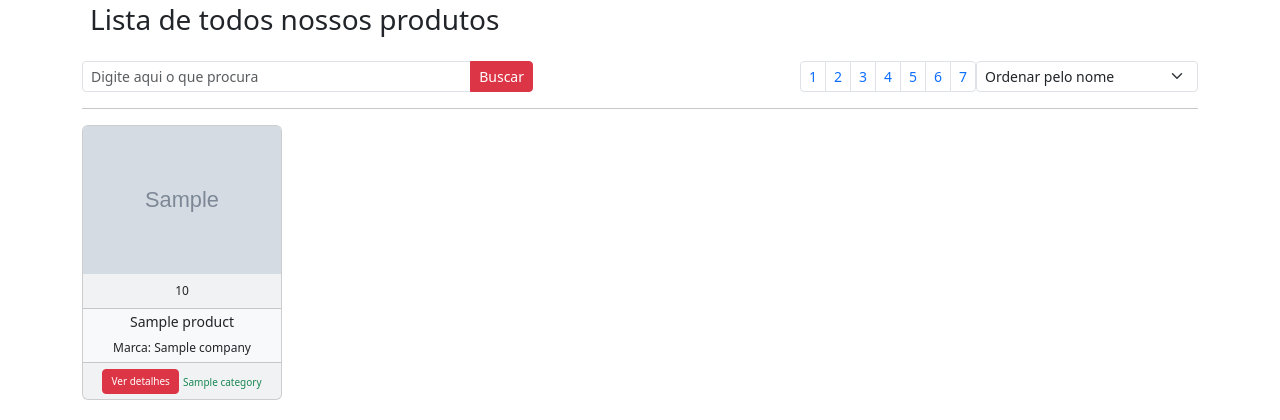
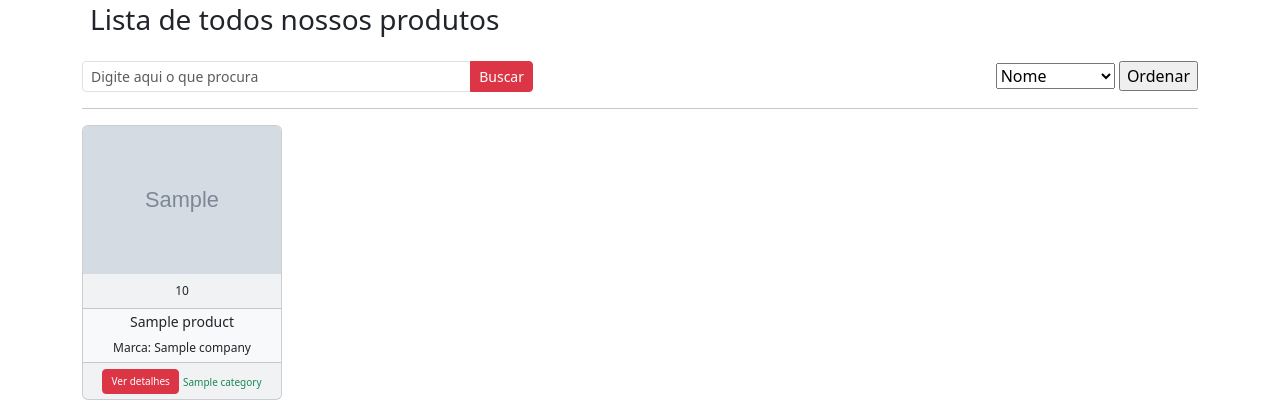
Before and after one commit to J0AOLucas/MongoDB, a Flask app: page /produtos in a window 1280 px wide. Shown: the part 137-557 px from the top of the page. Run offline with Flask 3, Linux system fonts and the light colour scheme; grey boxes marked "Sample" are stand-in pictures; a database or web service that is not in the repository returns one stand-in record (values such as "Sample title").

Commit message:
final_adjusts

```diff
--- a/main.py
+++ b/main.py
@@ -13,14 +13,31 @@ collection = db['products']
 
 @app.route("/", methods=['GET'])
 def home():
-    documentos = collection.find().limit(5)
+    documentos = collection.find().limit(4)
     return render_template("home.html", documentos=documentos)
 
 
-@app.route("/produtos", methods=['GET'])
+@app.route("/produtos", methods=['GET', 'POST'])
 def produtos():
-    documentos = collection.find().limit(80)
-    return render_template("produtos.html", documentos=documentos)
+    if request.method == 'POST':
+        opcao_ordenacao = request.form.get('ordenacao')
+
+        filtro = {'Price': {'$ne': ''}}  # Adicione o campo que deseja filtrar
+
+        if opcao_ordenacao == "Ordenar pelo nome":
+            documentos = collection.find(filtro).sort('Name').limit(90)
+        elif opcao_ordenacao == "Ordenar pelo menor preço":
+            documentos = collection.find(filtro).limit(90)
+            documentos = sorted(documentos, key=lambda x: float(x['Price'].replace('$', '')), reverse=False)
+        elif opcao_ordenacao == "Ordenar pelo maior preço":
+            documentos = collection.find(filtro).limit(90)
+            documentos = sorted(documentos, key=lambda x: float(x['Price'].replace('$', '')), reverse=True)
+        else:
+            documentos = collection.find(filtro).limit(90)
+        return render_template("produtos.html", documentos=documentos)
+    else:
+        documentos = collection.find().limit(90)
+        return render_template("produtos.html", documentos=documentos)
 
 
 @app.route("/add", methods=['GET', 'POST'])
--- a/templates/details.html
+++ b/templates/details.html
@@ -45,7 +45,7 @@
           <div class="row g-0">
 
             <div class="col-md-4">
-              <img src= "{{ documentos.Image }}" width=500px class="img-fluid rounded-start" alt="...">
+              <img src= "{{ documentos.Image }}" width=500px class="img-fluid rounded-start" alt="Imagem">
             </div>
 
             <div class="col-md-8">
--- a/templates/home.html
+++ b/templates/home.html
@@ -78,7 +78,7 @@
                 <div class="row">
                   <div class="col">
                       {% for documento in documentos %}
-                      <div class="card" style="width: 9rem; display: inline-block;">
+                      <div class="card" style="width: 15rem; display: inline-block;">
                           <img src="{{ documento.Image }}" class="card-img-top" alt="...">
                           <div class="card-body">
                               <p class="card-text" >{{ documento.Name }}</p>
--- a/templates/produtos.html
+++ b/templates/produtos.html
@@ -45,39 +45,16 @@
          </div>
          <div class="col-12 col-md-7">
             <div class="d-flex flex-row-reverse justify-content-center justify-content-md-start">
-                <form class="ml-3 d-inline-block">
-                  <select class="form-select form-select-sm">
-                    <option>Ordenar pelo nome</option>
-                    <option>Ordenar pelo menor preço</option>
-                    <option>Ordenar pelo maior preço</option>
-                  </select>
-                </form>
-                <nav class="d-inline-block">
-                    <ul class="pagination pagination-sm my-0">
-                      <li class="page-item">
-                        <button class="page-link">1</button>
-                      </li>
-                      <li class="page-item">
-                        <button class="page-link">2</button>
-                      </li>
-                      <li class="page-item disable">
-                        <button class="page-link">3</button>
-                      </li>
-                      <li class="page-item">
-                        <button class="page-link">4</button>
-                      </li>
-                      <li class="page-item">
-                        <button class="page-link">5</button>
-                      </li>
-                      <li class="page-item">
-                        <button class="page-link">6</button>
-                      </li>
-                      <li class="page-item">
-                        <button class="page-link">7</button>
-                      </li>
-
-                    </ul>
-                </nav>
+              <form action="{{ url_for('produtos') }}" method="POST">
+                <select name="ordenacao">
+                  <option value="Ordenar pelo nome">Nome</option>
+                  <option value="Ordenar pelo maior preço">Maior preço</option>
+                  <option value="Ordenar pelo menor preço">Menor preço</option>
+                  <!-- Adicione outras opções de ordenação conforme necessário -->
+                </select>
+                <input type="submit" value="Ordenar">
+              </form>
+              </nav>
             </div>
          </div>
         </div>
@@ -91,7 +68,7 @@
             <!---Showing the current card in the next page-->
             <a href="{{ url_for('produto_details', id = documento._id) }}">
             <div class="card text-center bg-light" style="width: 200px;">
-              <img src="{{ documento.Image }}" class="card-img-top" style="max-height: 160px;">
+              <img src="{{ documento.Image }}" class="card-img-top" style="max-height: 160px;" alt="Sem imagem">
             </a>
               <div class="card-header" style="font-size: 12px;">
                 {{ documento.Price }}
```
